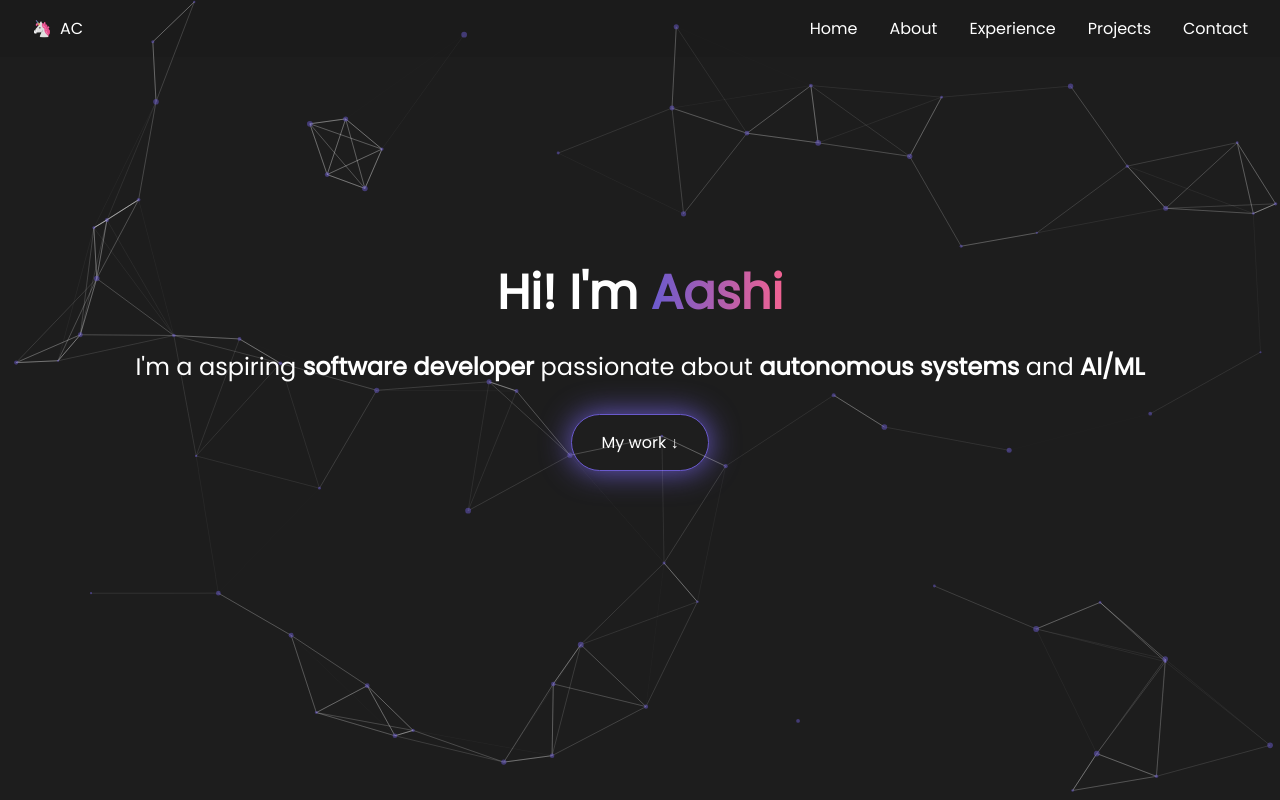
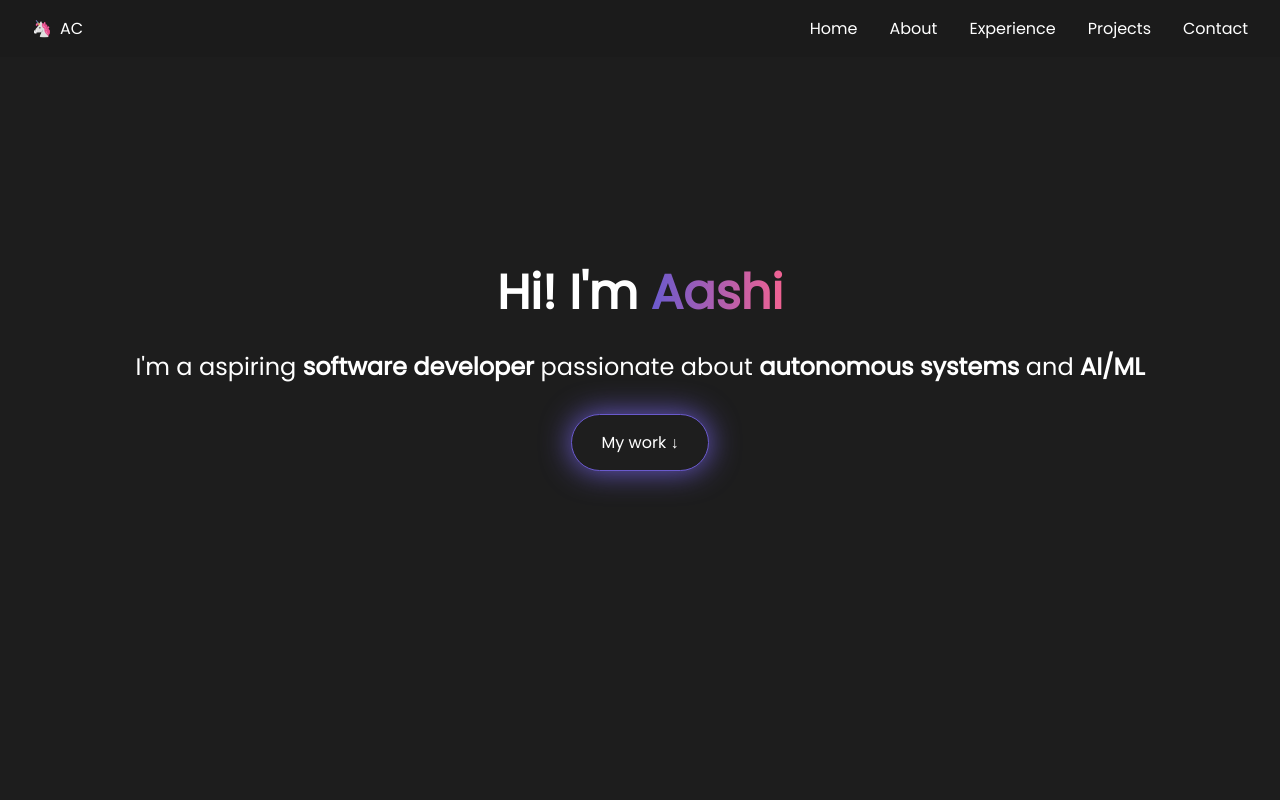
Before and after one commit to ashcash63/personal-website, a React (Create React App) app: page / in a window 1280 px wide. Shown: the top 800 px of the page. Built offline with nearby package versions, Linux system fonts and the light colour scheme.

Commit message:
no particles

```diff
--- a/src/About.js
+++ b/src/About.js
@@ -4,7 +4,7 @@
 
 const About = () => {
     return (
-        <section className = "about-section">
+        <section id = "about" className = "about-section">
             <div className = "about-content">
                 <div className = "about-text">
                 <h2><span className = "gradient-text">About Me</span></h2>
--- a/src/App.css
+++ b/src/App.css
@@ -5,10 +5,21 @@
   width: 100%;
   min-height: 100vh;
   position: relative;
+  overflow-x: hidden;
 }
 
 .content {
   position: relative;
-  z-index: 1;
+  z-index: 2;
   background-color: transparent;
 }
+
+.particles {
+  position: fixed !important;
+  top: 0;
+  left: 0;
+  width: 100%;
+  height: 100%;
+  z-index: 1;
+  pointer-events: none;
+}
--- a/src/App.js
+++ b/src/App.js
@@ -1,6 +1,5 @@
 import React from "react";
-import {BrowserRouter as Router, Routes, Route} from "react-router-dom"
-import styles from "./App.css";
+import "./App.css";
 import Hero from "./Hero";
 import NavBar from "./NavBar";
 import About from "./About";
@@ -10,11 +9,12 @@
 import ParticlesComponent from './particles';
 import "@fontsource/poppins";
 
+export default App;
 function App(){
   return (
-    <div className={styles.App}>
+    <div className="App">
       <ParticlesComponent id="particles" />
-      <div className={styles.content}>
+      <div className="content">
         <NavBar />
         <Hero />
         <About />
@@ -25,5 +25,3 @@
     </div>
   );
 }
-
-export default App;
--- a/src/Contact.js
+++ b/src/Contact.js
@@ -4,7 +4,7 @@
 
 const Contact = () => {
     return (
-        <section className = "contact-section">
+        <section id = "contact" className = "contact-section">
             <h2><span className = "gradient-text">Contact</span></h2>
             <h3>Feel free to get in touch!</h3>
             <div className = "icons">
--- a/src/Exp.js
+++ b/src/Exp.js
@@ -3,7 +3,7 @@
 
 const Exp = () => {
     return (
-        <section className = "experience">
+        <section id = "exp" className = "experience">
             <h1><span className = "gradient-text">Experience</span></h1>
             {/* <div className = "exp-item">
               <div className = "exp-date">May 2025 - Aug 2025</div>
--- a/src/Hero.js
+++ b/src/Hero.js
@@ -3,7 +3,7 @@
 
 const Hero = () => {
   return (
-    <section className="hero">
+    <section id="hero" className="hero">
       <div className="hero-content">
         <h1>Hi! I'm <span className="gradient-text">Aashi</span> </h1>
         <p>I'm a aspiring <strong>software developer</strong> passionate about <strong>autonomous systems </strong>and <strong>AI/ML</strong></p>
--- a/src/NavBar.css
+++ b/src/NavBar.css
@@ -40,7 +40,7 @@
 
 
 .navbar a { /*for everything instead navbar*/
-  color: #f6f4e6;
+  color: var(--color-text);
   text-decoration: none;
   font-size: 1rem;
   display: inline-block;
--- a/src/NavBar.js
+++ b/src/NavBar.js
@@ -1,19 +1,24 @@
 import React from "react";
 import "./NavBar.css";
 
+const Navbar = () => {
+    const scrollToSection = (sectionId) => {
+        const element = document.getElementById(sectionId);
+        if (element) {
+            element.scrollIntoView({ behavior: 'smooth' });
+        }
+    };
 
-const Navbar = () => {
     return (
-        <nav className ="navbar">
-            <div className = "logo">🦄<span>AC</span>
-            </div>
-         <ul className="nav-links">
-            <li><a href= "#Home">Home</a></li>
-            <li><a href= "#About">About</a></li>
-            <li><a href = "#Experience">Experience</a></li>
-            <li><a href = "#Projects">Projects</a></li>
-            <li><a href = "#Contact">Contact</a></li>
-         </ul>
+        <nav id = "navbar" className="navbar">
+            <div className="logo">🦄<span>AC</span></div>
+            <ul className="nav-links">
+                <li><a onClick={() => scrollToSection('hero')}>Home</a></li>
+                <li><a onClick={() => scrollToSection('about')}>About</a></li>
+                <li><a onClick={() => scrollToSection('exp')}>Experience</a></li>
+                <li><a onClick={() => scrollToSection('work')}>Projects</a></li>
+                <li><a onClick={() => scrollToSection('contact')}>Contact</a></li>
+            </ul>
         </nav>
     );
 }
--- a/src/index.js
+++ b/src/index.js
@@ -3,11 +3,14 @@
 import './index.css';
 import App from './App';
 import reportWebVitals from './reportWebVitals';
+import {BrowserRouter} from "react-router-dom";
 
 const root = ReactDOM.createRoot(document.getElementById('root'));
 root.render(
   <React.StrictMode>
-    <App />
+    <BrowserRouter>
+       <App />
+    </BrowserRouter>
   </React.StrictMode>
 );
 
--- a/src/particles.js
+++ b/src/particles.js
@@ -8,9 +8,8 @@
 
 
 const ParticlesComponent = (props) => {
+  const [init, setInit] = useState(false);
 
-  const [init, setInit] = useState(false);
-  // this should be run only once per application lifetime
   useEffect(() => {
     initParticlesEngine(async (engine) => {
       // you can initiate the tsParticles instance (engine) here, adding custom shapes or presets
--- a/src/work.js
+++ b/src/work.js
@@ -9,7 +9,7 @@
 
 const Work = () => {
     return(
-        <section className = "work-section">
+        <section id = "work" className = "work-section">
 
             <div className = "work-item">
                 <h3>Water Buddy - Soil Irrigation System</h3>
```
